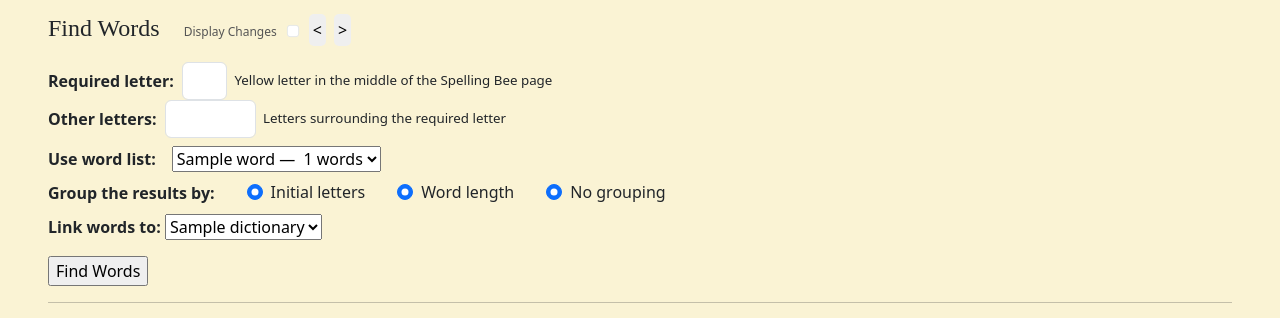
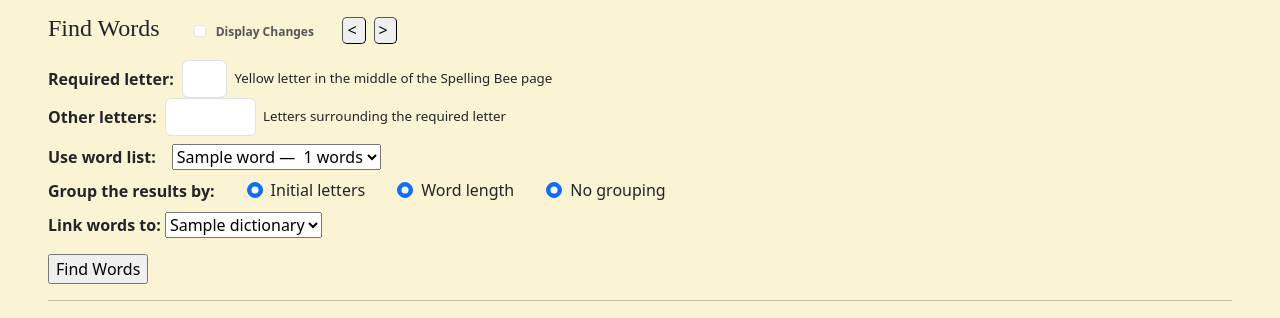
Before and after one commit to adj7388/workerbee, a Python web app: template app/templates/find_words.html in a window 1280 px wide. Shown: the part 56-374 px from the top of the page. Run offline with Jinja, Linux system fonts and the light colour scheme; the template is opened without the code that fills it: most values are stand-ins (such as "Sample title", 1, 10 or a date in 2020).

Commit message:
Style history buttons

```diff
--- a/app/static/site.css
+++ b/app/static/site.css
@@ -144,14 +144,14 @@ legend {
 
 .banner-container label {
   font-size: 0.75rem;
-  font-weight: normal;
+  font-weight: bold;
   color: #555;
   line-height: 1;
-  margin-left: 1rem;
 }
 
 .banner-container h1 {
   margin: 0;
+  margin-right: 1em;
 }
 
 .banner-container .form-check-input {
@@ -163,3 +163,11 @@ legend {
     padding: 1em;
     border-top: 1px solid #333;
 }
+
+.history-button {
+  padding-top: 0;
+  padding-right: 0.5rem;
+  padding-left: 0.25rem;
+  border-width: 1px;
+  border-radius: 5px;
+}
--- a/app/templates/find_words.html
+++ b/app/templates/find_words.html
@@ -59,9 +59,9 @@
     <div class="banner-container">
 
         {{ page_banner(text='Find Words') }}
-        {{ display_changes_checkbox() }}
-        <button id="backBtn" style="padding: 4px; border: 0; border-radius: 5px">&lt;</button>
-        <button id="forwardBtn" style="padding: 4px; border: 0; border-radius: 5px">&gt;</button>
+        {{ display_changes_checkbox() }}&nbsp;&nbsp;&nbsp;
+        <button id="backBtn" class="history-button">&lt;</button>
+        <button id="forwardBtn" class="history-button">&gt;</button>
     </div>
 
     <form id="searchForm" method="GET">
--- a/app/templates/macros.html
+++ b/app/templates/macros.html
@@ -91,11 +91,11 @@
 
 {% macro display_changes_checkbox() %}
 
-    <label class="banner-label" for="{{DISPLAY_CHANGES}}">Display Changes</label>
-    <input class="form-check-input" type="checkbox"
+    <input class="form-check-input me-0" type="checkbox"
         id="{{DISPLAY_CHANGES}}" name="{{DISPLAY_CHANGES}}"
         {{ "checked" if session[ARGS][DISPLAY_CHANGES] == True else "" }}
     >
+    <label for="{{DISPLAY_CHANGES}}">Display Changes</label>
 
     <script>
         document.getElementById("{{DISPLAY_CHANGES}}").addEventListener("change", function () {
```
